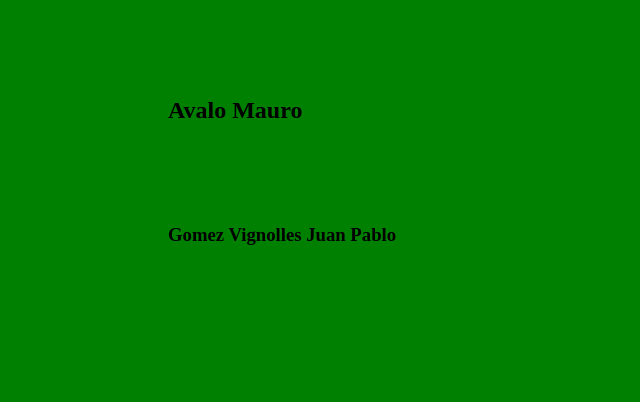
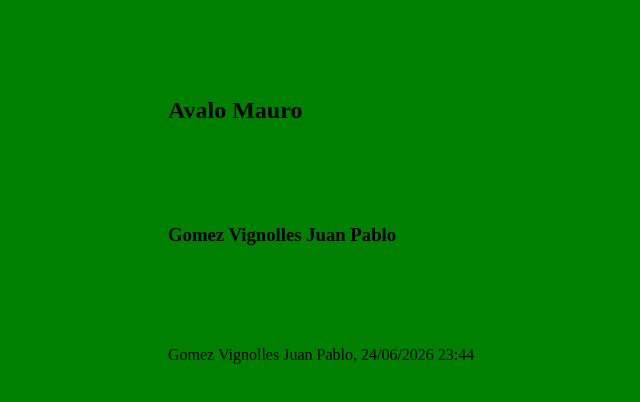
Before and after one commit to Mro-ep/TP_SO_I4_Equipo_108, a plain HTML site: page index.html in a window 1280 px wide. Shown: the part 240-642 px from the top of the page, without its empty margins (132-772 px from the left). Drawn offline with Linux system fonts and the light colour scheme.

Commit message:
ALFA agrega nombre y apellido, fecha y hora

```diff
--- a/index.html
+++ b/index.html
@@ -10,5 +10,6 @@
     <h1>Controlde versiones</h1>
     <h2>Avalo Mauro</h2>
     <h3>Gomez Vignolles Juan Pablo</h3>
+    <p>Gomez Vignolles Juan Pablo, 24/06/2026 23:44</p>
 </body>
 </html>
```
